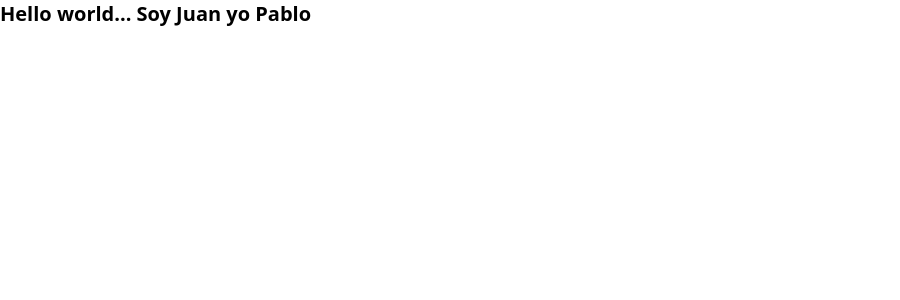
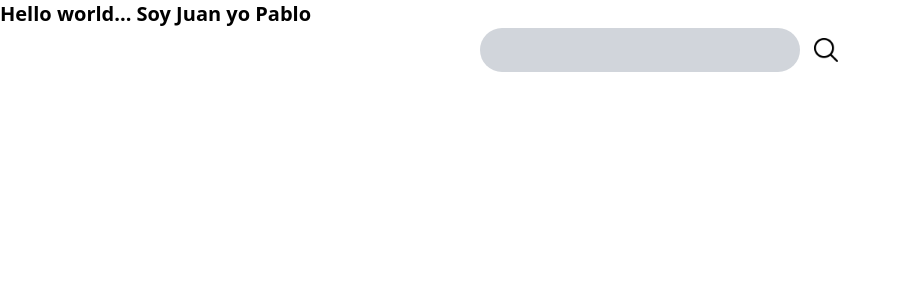
Before and after one commit to Koalaxy-PF/PF_VIDEOGAMES, a React (Vite) app in the folder FRONT_VIDEOGAMES/: page / in a window 1280 px wide. Shown: the top 300 px of the page, without its empty margins (0-900 px from the left). Built offline with nearby package versions, Linux system fonts and the light colour scheme.

Commit message:
viendo renderizado SearchBar

```diff
--- a/FRONT_VIDEOGAMES/src/App.jsx
+++ b/FRONT_VIDEOGAMES/src/App.jsx
@@ -1,4 +1,6 @@
 import './App.css'
+import Navbar from "./components/Navbar/Navbar"
+import SearchBar from './components/SearchBar/SearchBar'
 
 
 function App() {
@@ -10,7 +12,11 @@ function App() {
         Hello world...
         Soy Juan
         yo Pablo
+
       </h1>
+    <div>
+      <Navbar/>
+    </div>
     </div>
   )
 }
```
